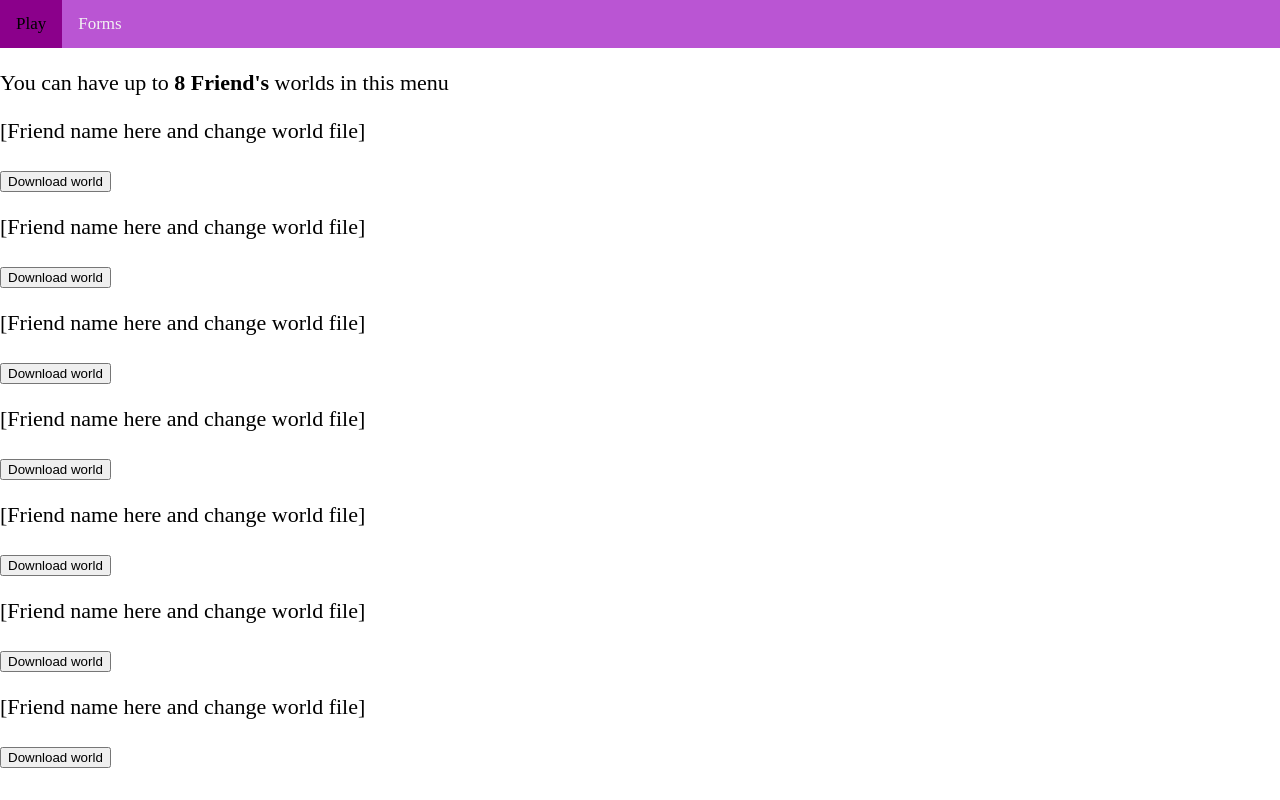
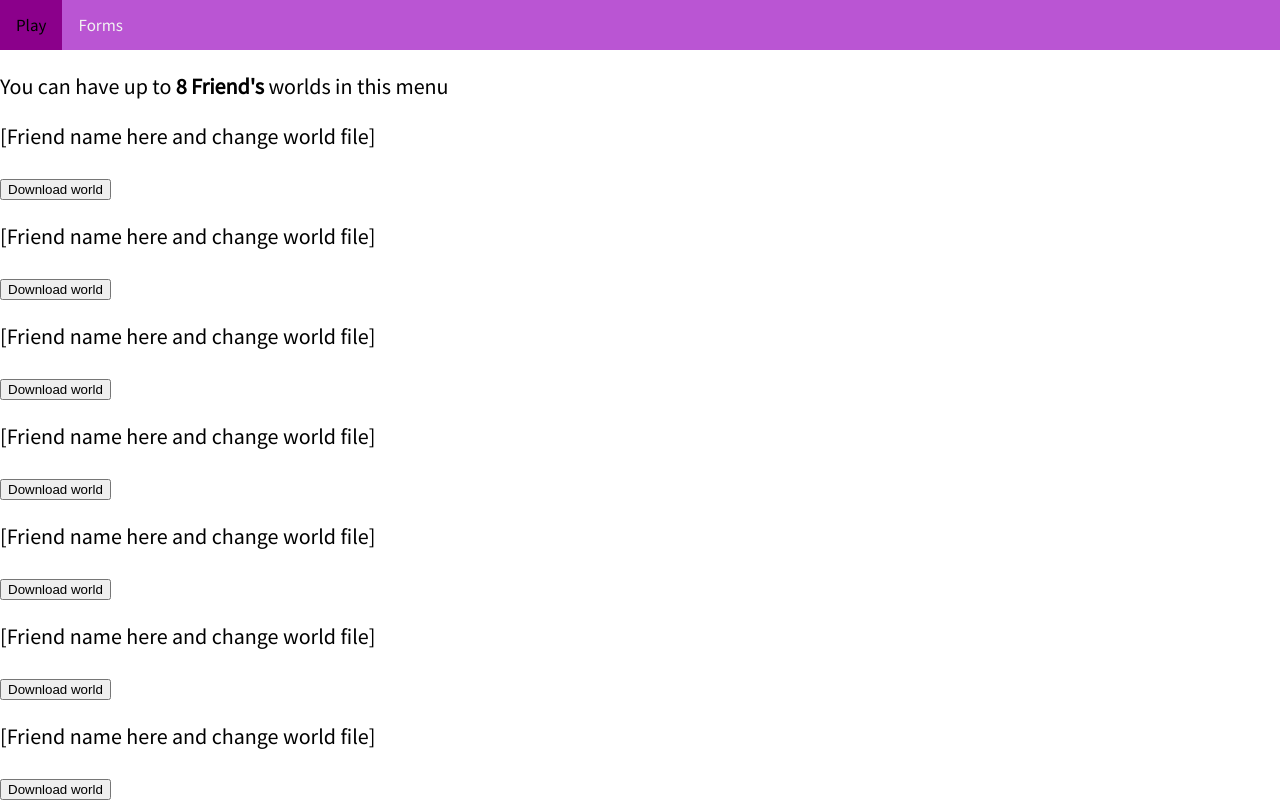
Before and after one commit to CrobyCheese/Classicube-Friends-List, a plain HTML site: page index.html in a window 1280 px wide. Drawn offline with Linux system fonts and the light colour scheme.

Commit message:
Update index.html

```diff
--- a/index.html
+++ b/index.html
@@ -1,7 +1,7 @@
 <!DOCTYPE html>
    <title> Classicube - Friends list </title>
     <head style="background-color:#cc00c2">
-
+       <link href='https://fonts.googleapis.com/css?family=Source Sans Pro' rel='stylesheet'>
        <meta name="viewport" content="width=device-width, initial-scale=1">
        <link rel="icon" type="image/x-icon" href="favicon.ico">
       <meta name="theme-color" content="#9873ac">
```
